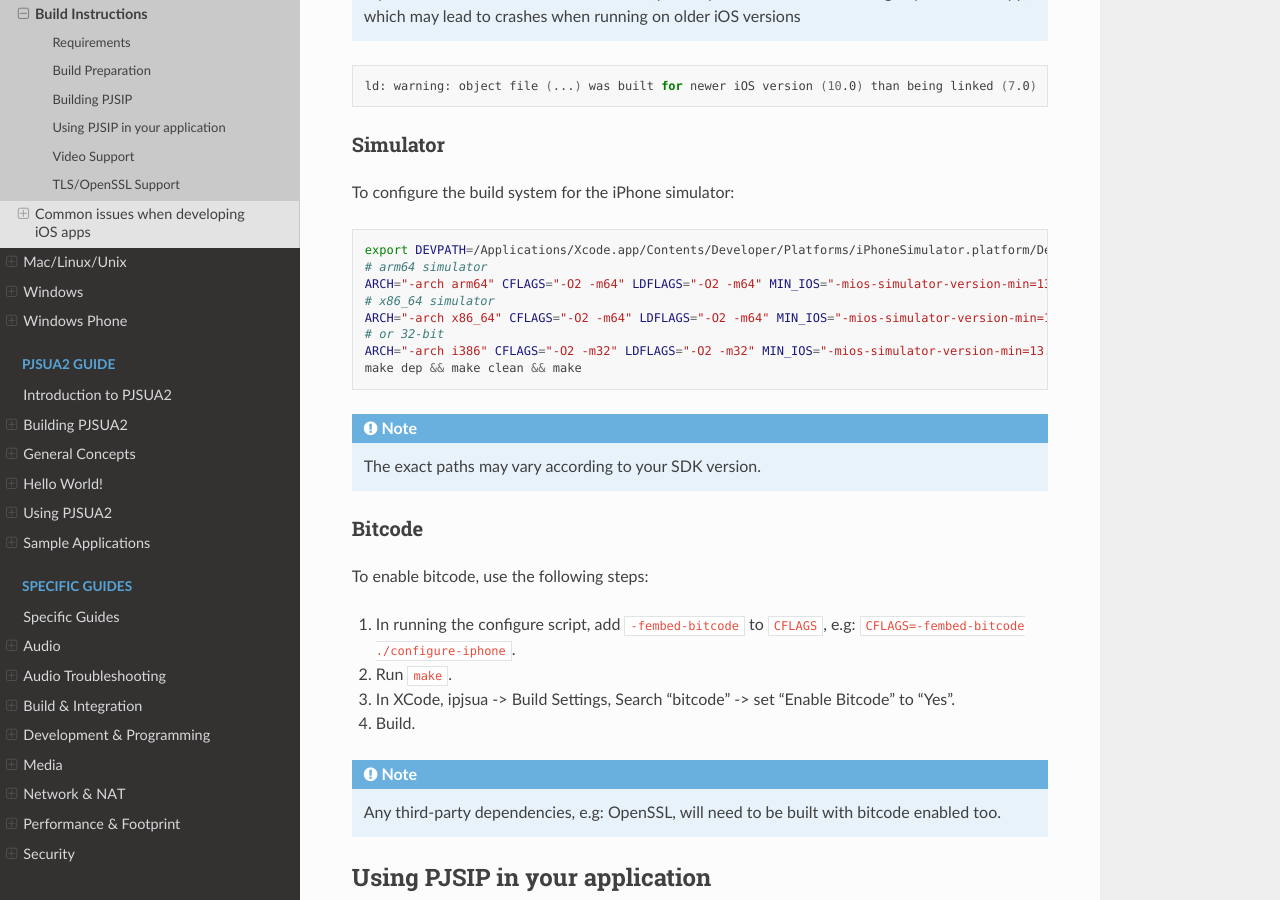
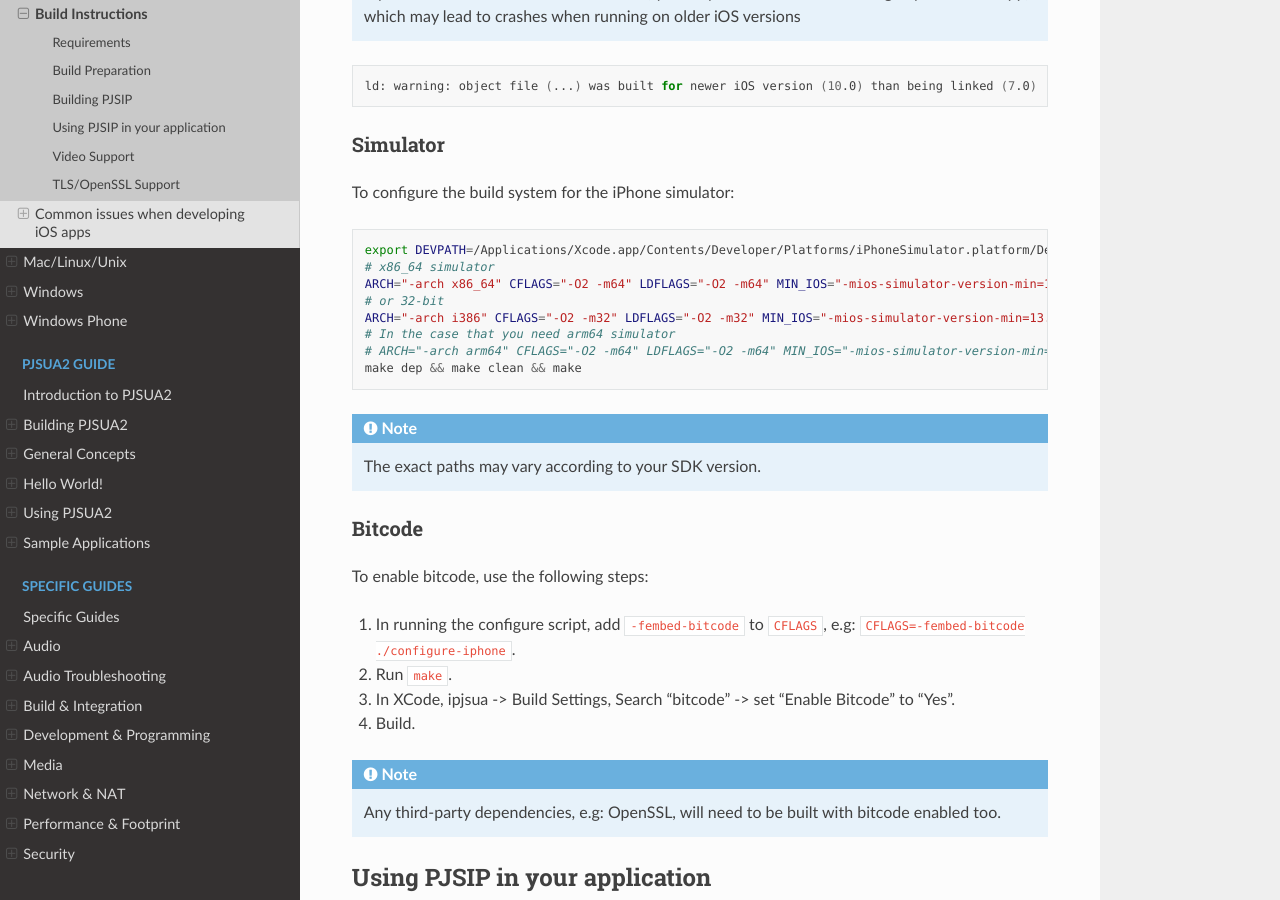
Before and after one commit to pjsip/pjproject_docs, a Sphinx documentation site: the page built from docs/source/get-started/ios/build_instructions.rst, in a window 1280 px wide and 900 px high, scrolled down 2429 px. Built offline with Sphinx 7.4.7 and the Read the Docs theme 2.0.0, drawn with Linux system fonts in a browser that asks for light colours; the version number could not be read and is left out.

Commit message:
Update build_instructions.rst, comment arm64 simulator iOS build

```diff
--- a/docs/source/get-started/ios/build_instructions.rst
+++ b/docs/source/get-started/ios/build_instructions.rst
@@ -112,12 +112,12 @@
 .. code-block:: shell
 
    export DEVPATH=/Applications/Xcode.app/Contents/Developer/Platforms/iPhoneSimulator.platform/Developer
-   # arm64 simulator
-   ARCH="-arch arm64" CFLAGS="-O2 -m64" LDFLAGS="-O2 -m64" MIN_IOS="-mios-simulator-version-min=13.0" ./configure-iphone
    # x86_64 simulator
    ARCH="-arch x86_64" CFLAGS="-O2 -m64" LDFLAGS="-O2 -m64" MIN_IOS="-mios-simulator-version-min=13.0" ./configure-iphone
    # or 32-bit
    ARCH="-arch i386" CFLAGS="-O2 -m32" LDFLAGS="-O2 -m32" MIN_IOS="-mios-simulator-version-min=13.0" ./configure-iphone
+   # In the case that you need arm64 simulator
+   # ARCH="-arch arm64" CFLAGS="-O2 -m64" LDFLAGS="-O2 -m64" MIN_IOS="-mios-simulator-version-min=13.0" ./configure-iphone
    make dep && make clean && make
 
 .. note::
```
